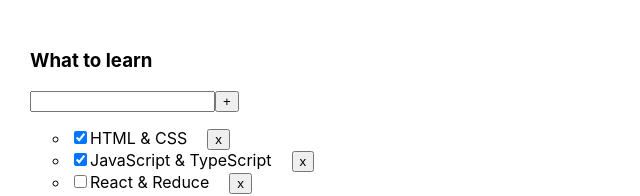
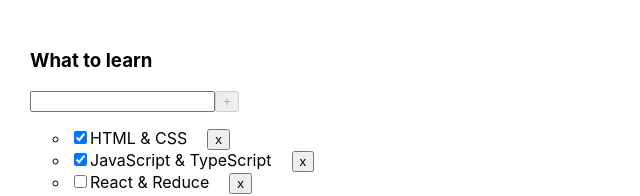
Before and after one commit to MaksLeseu/Todolist, a React (Create React App) app: page / in a window 1280 px wide. Shown: the top 196 px of the page, without its empty margins (0-640 px from the left). Built offline with nearby package versions, Linux system fonts and the light colour scheme.

Commit message:
UUID / Disabled - Button

```diff
--- a/package.json
+++ b/package.json
@@ -10,10 +10,12 @@
     "@types/node": "^16.18.1",
     "@types/react": "^18.0.23",
     "@types/react-dom": "^18.0.7",
+    "@types/uuid": "^9.0.1",
     "react": "^18.2.0",
     "react-dom": "^18.2.0",
     "react-scripts": "5.0.1",
     "typescript": "^4.8.4",
+    "uuid": "^9.0.0",
     "web-vitals": "^2.1.4"
   },
   "scripts": {
--- a/src/App.tsx
+++ b/src/App.tsx
@@ -1,6 +1,7 @@
 import React, {useState} from 'react';
 import './App.css';
 import Todolist, {TaskType} from "./Todolist";
+import {v1} from "uuid";
 
 export type filterValueType = 'all'| 'active'| 'completed';
 
@@ -8,9 +9,9 @@ function App(): JSX.Element {
     const todoListTitle: string = 'What to learn';
 
     let [tasks, setTasks] = useState <Array<TaskType>>([
-        {id: 1, title: 'HTML & CSS', isDone: true},
-        {id: 2, title: 'JavaScript & TypeScript', isDone: true},
-        {id: 3, title: 'React & Reduce', isDone: false}
+        {id: v1(), title: 'HTML & CSS', isDone: true},
+        {id: v1(), title: 'JavaScript & TypeScript', isDone: true},
+        {id: v1(), title: 'React & Reduce', isDone: false}
     ]);
 
 
@@ -18,13 +19,13 @@ function App(): JSX.Element {
 
     const changeFilterValue = (filter: filterValueType) => setFilter(filter);
 
-    function removeTasks(taskId: number) {
+    function removeTasks(taskId: string) {
         const newTasks = tasks.filter(t => t.id !== taskId);
         setTasks(newTasks);
     }
 
     function addTasks(title: string) {
-        setTasks([{id: Math.random(), title: title, isDone: false}, ...tasks]);
+        setTasks([{id: v1(), title: title, isDone: false}, ...tasks]);
     }
 
 
--- a/src/SuperButton.tsx
+++ b/src/SuperButton.tsx
@@ -2,8 +2,8 @@ import React from "react";
 
 type SuperButtonPropsType = {
     name: string
-    removeTask: (taskId: number) => void
-    id: number
+    removeTask: (taskId: string) => void
+    id: string
 }
 
 export function SuperButton(props: SuperButtonPropsType) {
--- a/src/TasksList.tsx
+++ b/src/TasksList.tsx
@@ -5,7 +5,7 @@ import {SuperButton} from "./SuperButton";
 
 type TasksListType = {
     tasks: TaskType[]
-    removeTask: (taskId: number) => void
+    removeTask: (taskId: string) => void
 }
 
 
--- a/src/Todolist.tsx
+++ b/src/Todolist.tsx
@@ -6,13 +6,13 @@ type TodoListPropsType = {
     title: string
     tasks: TaskType[]
     changeFilterValue: (filter: filterValueType) => void;
-    removeTasks: (taskId: number) => void
+    removeTasks: (taskId: string) => void
     setTasks: any
     addTasks: any
 }
 
 export type TaskType = {
-    id: number
+    id: string
     title: string
     isDone: boolean
 }
@@ -27,7 +27,8 @@ const Todolist = (props: TodoListPropsType) => {
     }
 
     function onKeyPressHandler(e: KeyboardEvent<HTMLInputElement>) {
-        if (e.charCode === 13) {
+        if (e.charCode === 13 && title.trim().length !== 0 && title.length < 20
+        ) {
             props.addTasks(title);
             setTitle('');
         }
@@ -45,7 +46,8 @@ const Todolist = (props: TodoListPropsType) => {
                 <input value={title}
                        onChange={onChangeHandler}
                        onKeyPress={onKeyPressHandler} />
-                <button onClick={onClockHandler}>+</button>
+                <button disabled={title.trim().length === 0 || title.length > 20} onClick={onClockHandler}>+</button>
+                {title.length > 20 && <div> Task title is to long!</div>}
             </div>
             <ul className={'pad'}>
                 <TasksList removeTask={props.removeTasks} tasks={props.tasks} />
```
Also changed, not shown: 1 other file (tests, documents, lock files or other folders).
